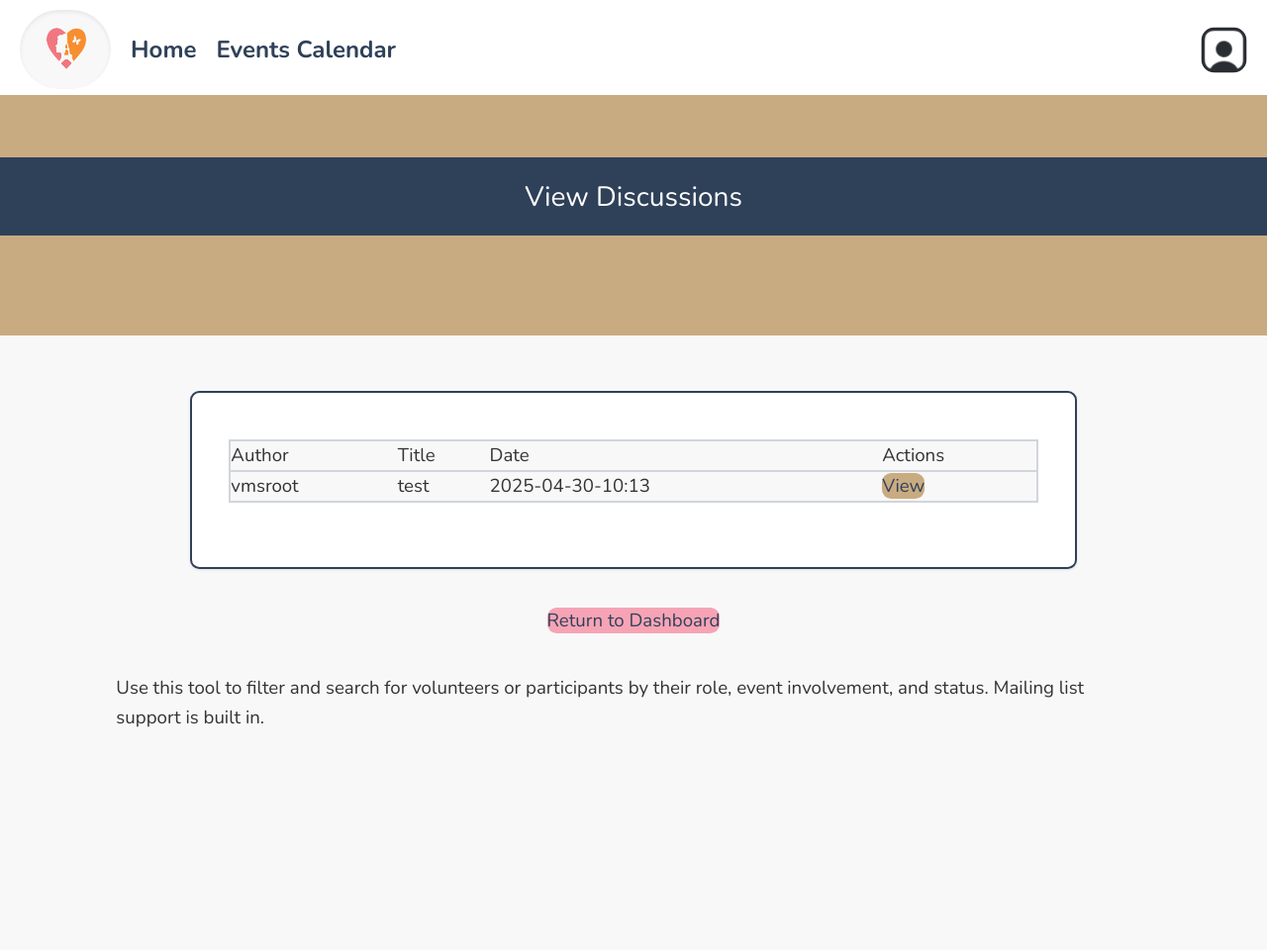
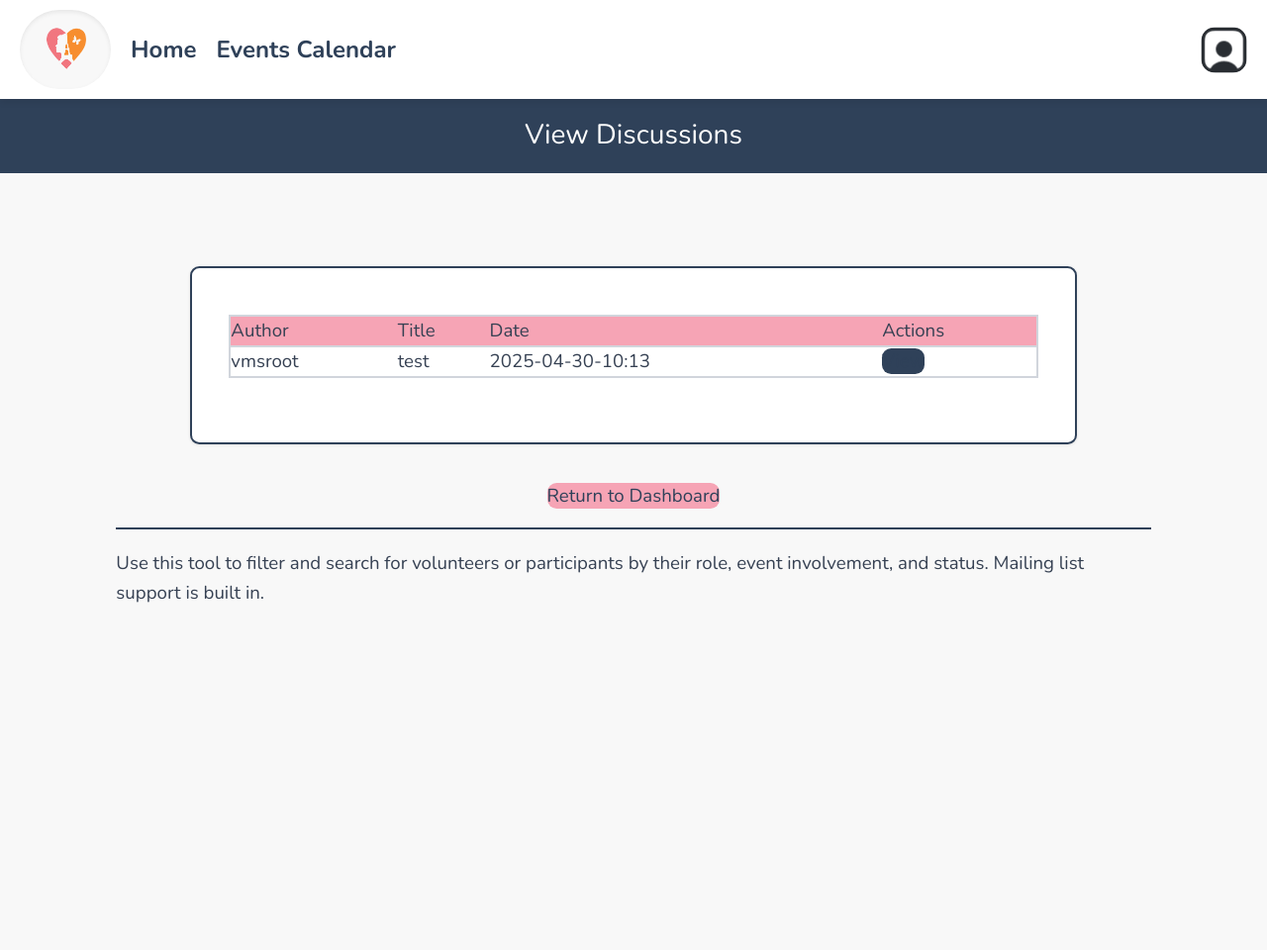
Before and after one commit to mswain2/GwenGifts, a PHP site: page /stepvarepo/viewDiscussions.php in a window 1280 px wide. Shown: the whole page at 99% size. Run offline with PHP 8.4, Linux system fonts and the light colour scheme; data comes from the database, SQL or seed files in the repository.

Commit message:
Kenzie changed the title and fixed the header for viewData. She also fixed the layout, buttons, header, and changed the title of viewDiscussions.

```diff
--- a/css/normal_tw.css
+++ b/css/normal_tw.css
@@ -405,6 +405,9 @@
   .w-\[80\%\] {
     width: 80%;
   }
+  .w-\[90\%\] {
+    width: 90%;
+  }
   .w-\[50\%\]{
     width: 50%;
   }
@@ -1053,7 +1056,7 @@
   .delete-button {
     cursor: pointer;
     border-radius: var(--radius-lg);
-    background-color: var(--color-red-600);
+    background-color: var(--secondary-accent-color);
     padding-inline: calc(var(--spacing) * 4);
     padding-block: calc(var(--spacing) * 2);
     --tw-font-weight: var(--font-weight-semibold);
@@ -1061,20 +1064,20 @@
     color: #1F1F21;
     &:hover {
       @media (hover: hover) {
-        background-color: var(--color-red-700);
+        background-color: var(--accent-color);
       }
     }
   }
   .blue-button {
     cursor: pointer;
     border-radius: var(--radius-lg);
-    background-color:#C9AB81;
+    background-color:var(--main-color);
     padding-inline: calc(var(--spacing) * 6);
     padding-block: calc(var(--spacing) * 2);
     color: var(--color-white);
     &:hover {
       @media (hover: hover) {
-        background-color: var(--color-blue-700);
+        background-color: var(--accent-color);
       }
     }
   }
@@ -1515,3 +1518,9 @@
         .checkin {
           margin: 10px;
         }
+
+        .top-bar {
+          margin-bottom: 10px;
+          display: flex;
+          justify-content: space-between;
+        }
--- a/viewData.php
+++ b/viewData.php
@@ -20,12 +20,13 @@
 <html>
     <head>
         <?php require_once('universal.inc') ?>
-        <title>View Data | Whiskey Valor Foundation</title>
+        <title>Gwyneth's Gift | View Data</title>
     </head>
     <body>
         <?php require_once('header.php') ?>
+        <h1>Data Browser</h1>
         <main>
-            <h1 style="color:white;">Data Browser</h1>
+
             <p>Use the controls below to pick a data source, filters and the fields you want in a report.</p>
 
             <form id="report-filters" method="POST">
--- a/viewDiscussions.php
+++ b/viewDiscussions.php
@@ -23,108 +23,21 @@ $discussions = get_all_discussions();
 <!DOCTYPE html>
 <html lang="en">
 <head>
+    <title>Gwyneth's Gift | View Discussions</title>
   	<link href="css/normal_tw.css" rel="stylesheet">
 
-<!-- BANDAID FIX FOR HEADER BEING WEIRD -->
 <?php
 $tailwind_mode = true;
 require_once('header.php');
 ?>
-<style>
-        .date-box {
-            background: #f0f0f0;
-            padding: 7px 30px;
-            border-radius: 50px;
-            box-shadow: -2px 2px 4px rgba(0, 0, 0, 0.08) inset;
-            color: #333333;
-            font-size: 24px;
-            font-weight: 700;
-            text-align: center;
-        }
-        .dropdown {
-            padding-right: 50px;
-        }
+<h1>View Discussions</h1>
 
-</style>
-<!-- BANDAID END, REMOVE ONCE SOME GENIUS FIXES -->
-    <style>
-
-        .btn-edit {
-            padding: 5px 10px;
-            margin: 0 5px;
-            text-decoration: none;
-            color: white;
-            border-radius: 3px;
-            background-color: #4CAF50;
-        }
-        .btn-delete {
-            background-color: #f44336;
-            padding: 5px 10px;
-            margin: 0 5px;
-            text-decoration: none;
-            color: white;
-            border-radius: 3px;
-        }
-        .btn-edit:hover {
-            background-color: #45a049;
-        }
-        .btn-delete:hover {
-            background-color: #e53935;
-        }
-        #bulk-actions {
-            margin: 10px 0;
-        }
-        #bulk-actions button {
-            margin-left: 10px;
-        }
-        .top-bar {
-            display: flex;
-            justify-content: space-between;
-            align-items: center;
-            margin-bottom: 10px;
-        }
-
-        body,main {
-            background-color: #ffffff;
-        }
-
-        .main-content-box table,
-        .main-content-box table thead,
-        .main-content-box table tbody,
-        .main-content-box table tr,
-        .main-content-box table th,
-        .main-content-box table td {
-        background-color: #f8f8f8 !important;
-        }
-
-
-        .main-content-box table th,
-        .main-content-box table td {
-        color: #333333 !important;
-        }
-
-
-        .info-section .info-text {
-        color: #333333;
-        }
-
-        .blue-div {
-        background-color: #f8f8f8;
-        }
-
-
-    </style>
 </head>
 <body>
-<header class="hero-header">
-    <div class="center-header">
-        <h1>View Discussions</h1>
-    </div>
-</header>
 
     <main>
 
-      <div class="main-content-box w-[80%] p-8">
+      <div class="main-content-box w-[90%] p-8">
         <?php if (isset($error)) echo "<p style='color: red;'>$error</p>"; ?>
 
         <div class="top-bar">
@@ -179,7 +92,7 @@ require_once('header.php');
                                     <form action="deleteDiscussion.php" method="POST" style="display:inline;">
                                         <input type="hidden" name="author_id" value="<?php echo htmlspecialchars($person->get_id()); ?>">
                                         <input type="hidden" name="title" value="<?php echo htmlspecialchars($discussion['title']); ?>">
-                                        <button type="submit" class="delete-button" style="width: 40%;" onclick="return confirm('Are you sure you want to delete this discussion?');">Delete</button>
+                                        <button type="submit" class="delete-button" onclick="return confirm('Are you sure you want to delete this discussion?');">Delete</button>
                                     </form>
                                 <?php endif; ?>
                             </td>
```
